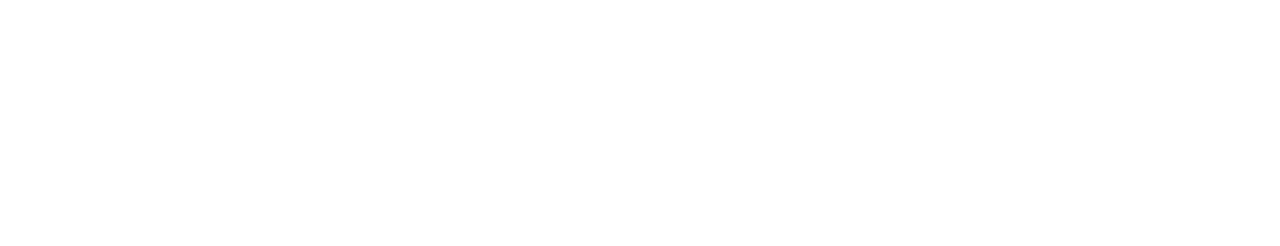
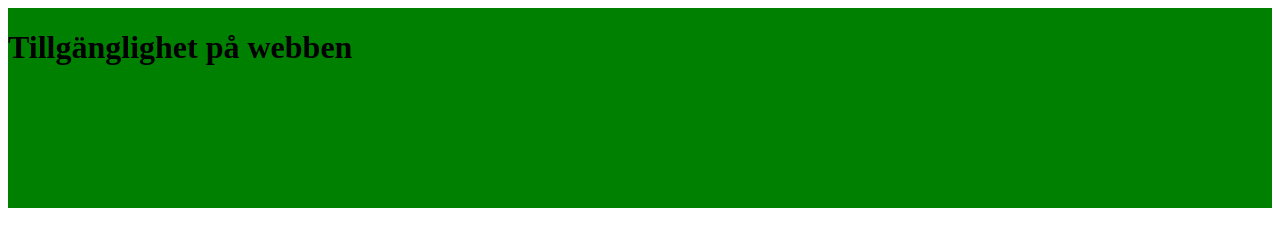
Before and after one commit to piggelini/HTML_CSS_inlamning_2, a plain HTML site: page index.html in a window 1280 px wide. Drawn offline with nearby package versions, Linux system fonts and the light colour scheme; files that its build step writes are made by us from their sources.

Commit message:
style added

```diff
--- a/index.html
+++ b/index.html
@@ -10,7 +10,15 @@
 </head>
 
 <body>
+    <header class="header">
+        <h1>Tillgänglighet på webben</h1>
+    </header>
+    <main class="main">
 
+    </main>
+    <footer class="footer">
+
+    </footer>
 </body>
 
 </html>
--- a/styles/style.scss
+++ b/styles/style.scss
@@ -0,0 +1,8 @@
+
+
+.header {
+    display:flex;
+    height: 200px;
+    width: 100%;
+    background: green;
+}
```
Also changed, not shown: styles/style.css (added), 1 other file.
